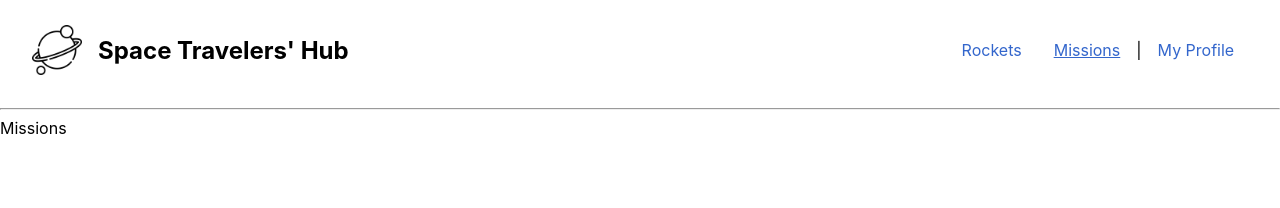
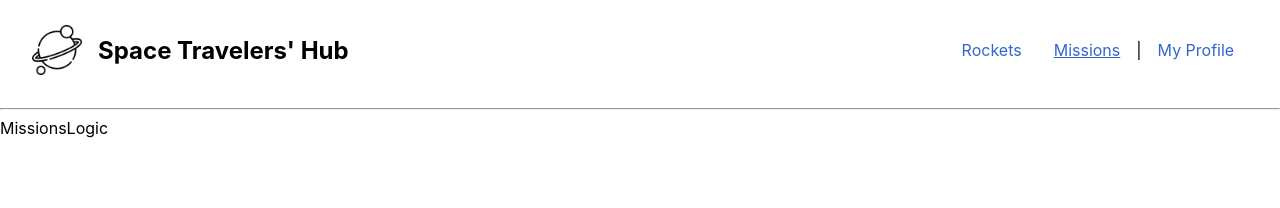
Before and after one commit to Abdulwhbhussain/Space-Travelers-Hub, a React (Create React App) app: page /missions in a window 1280 px wide. Shown: the top 208 px of the page. Built offline with nearby package versions, Linux system fonts and the light colour scheme.

Commit message:
components initialized

```diff
--- /dev/null
+++ b/src/components/missions/MissionsLogic.jsx
@@ -0,0 +1,9 @@
+import React from 'react';
+
+function MissionsLogic() {
+  return (
+    <div>MissionsLogic</div>
+  );
+}
+
+export default MissionsLogic;
--- /dev/null
+++ b/src/components/myprofile/MyProfileLogic.jsx
@@ -0,0 +1,9 @@
+import React from 'react';
+
+function MyProfileLogic() {
+  return (
+    <div>MyProfileLogic</div>
+  );
+}
+
+export default MyProfileLogic;
--- /dev/null
+++ b/src/components/rockets/RocketsLogic.jsx
@@ -0,0 +1,9 @@
+import React from 'react';
+
+function RocketsLogic() {
+  return (
+    <div>RocketsLogic</div>
+  );
+}
+
+export default RocketsLogic;
--- a/src/pages/Missions.jsx
+++ b/src/pages/Missions.jsx
@@ -1,8 +1,9 @@
 import React from 'react';
+import MissionsLogic from '../components/missions/MissionsLogic';
 
 function Missions() {
   return (
-    <div>Missions</div>
+    <MissionsLogic />
   );
 }
 
--- a/src/pages/MyProfile.jsx
+++ b/src/pages/MyProfile.jsx
@@ -1,8 +1,9 @@
 import React from 'react';
+import MyProfileLogic from '../components/myprofile/MyProfileLogic';
 
 function MyProfile() {
   return (
-    <div>MyProfile</div>
+    <MyProfileLogic />
   );
 }
 
--- a/src/pages/Rockets.jsx
+++ b/src/pages/Rockets.jsx
@@ -1,8 +1,9 @@
 import React from 'react';
+import RocketsLogic from '../components/rockets/RocketsLogic';
 
 function Rockets() {
   return (
-    <div>Rockets</div>
+    <RocketsLogic />
   );
 }
 
```
